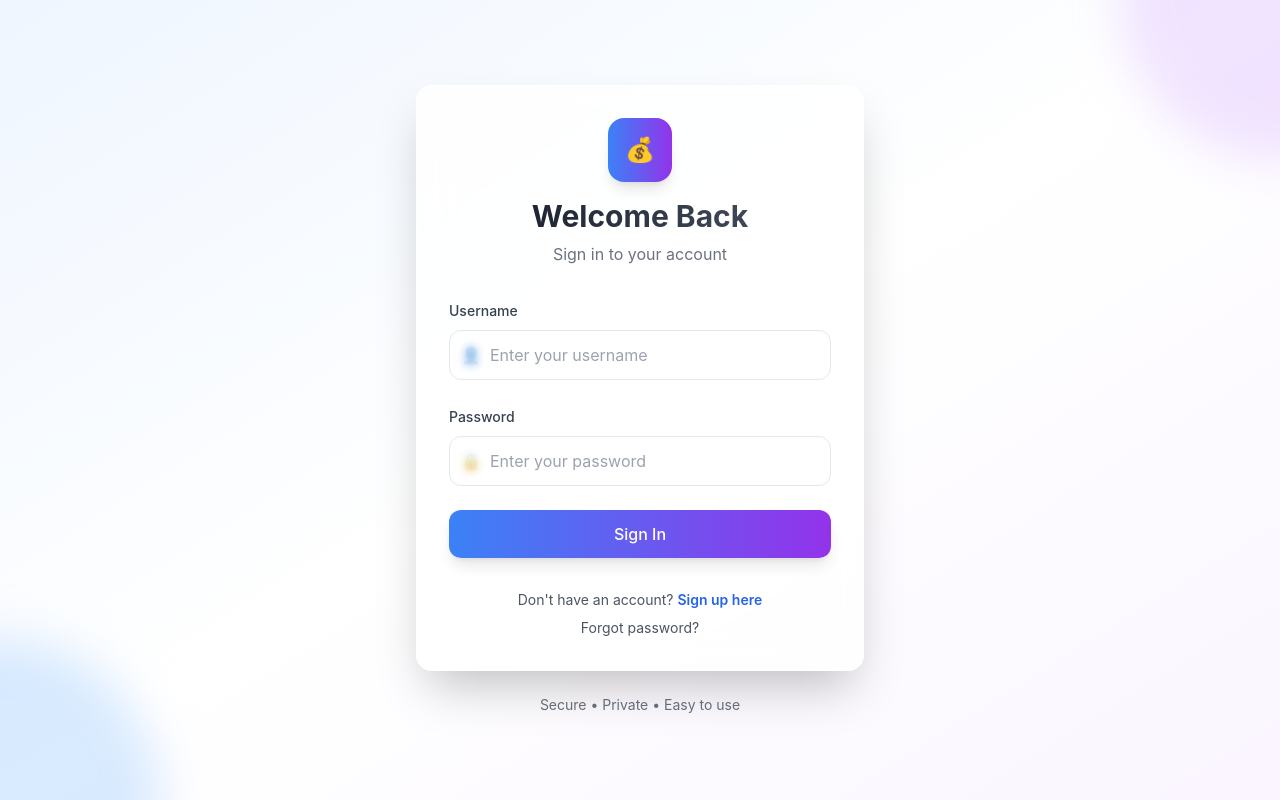
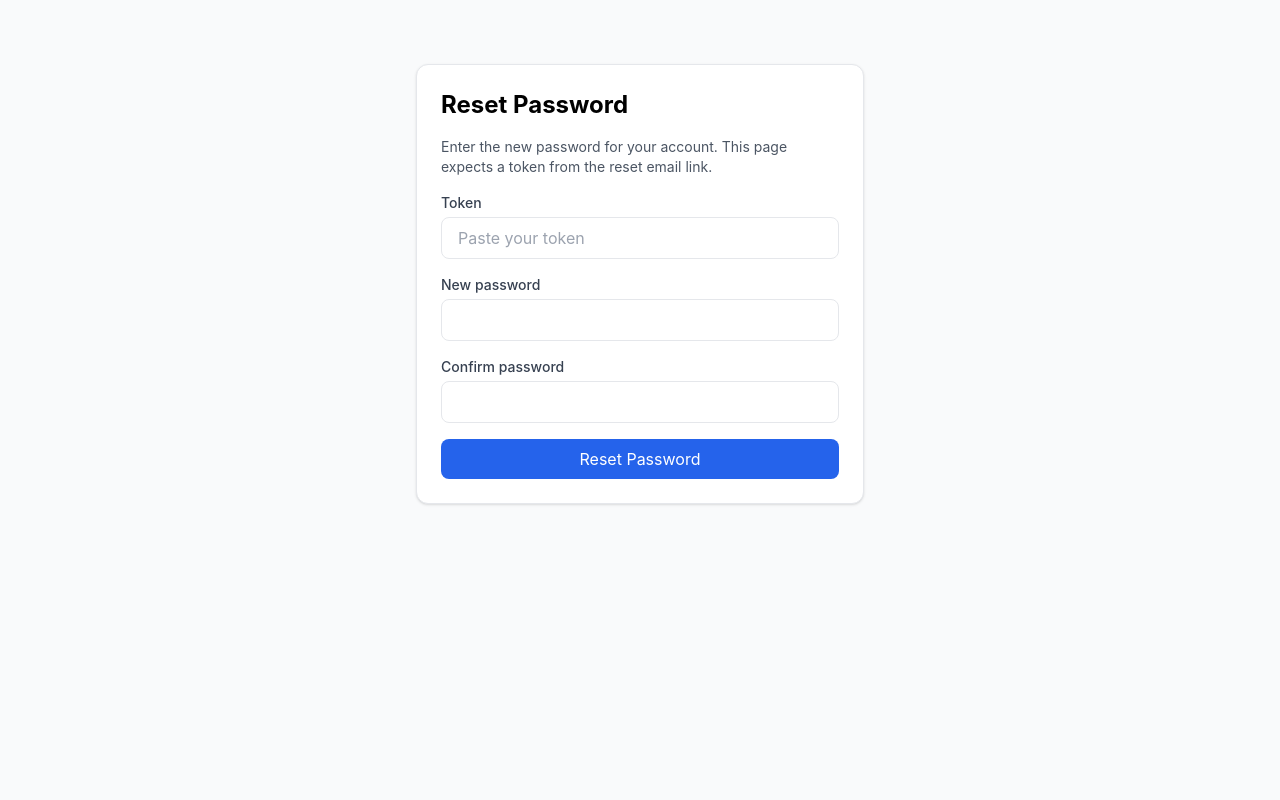
Before and after one commit to frongand1998/IncomeAndExpenses, a React (Create React App) app in the folder client/: page /reset-password in a window 1280 px wide. Built offline with nearby package versions, Linux system fonts and the light colour scheme.

Commit message:
feat: add reset password page with token validation and password update functionality

```diff
--- a/client/src/App.js
+++ b/client/src/App.js
@@ -9,14 +9,11 @@ import NotesPage from "./pages/NotesPage";
 import IncomeExpensesPage from "./pages/IncomeExpensesPage";
 import SettingsPage from "./pages/SettingsPage";
 import AuthPage from "./pages/AuthPage";
+import ResetPasswordPage from "./pages/ResetPasswordPage";
 
 function AppContent() {
   const [user, setUser] = useRecoilState(userState);
   const [isMobileMenuOpen, setIsMobileMenuOpen] = useState(false);
-
-  if (!user) {
-    return <AuthPage onAuth={setUser} />;
-  }
 
   const toggleMobileMenu = () => {
     setIsMobileMenuOpen(!isMobileMenuOpen);
@@ -29,6 +26,7 @@ function AppContent() {
   return (
     <Router>
       <div className="min-h-screen bg-gray-50">
+        {user && (
           <nav className="bg-white shadow-lg border-b sticky top-0 z-50">
             <div className="max-w-7xl mx-auto px-4 sm:px-6 lg:px-8">
               <div className="flex justify-between items-center h-16">
@@ -156,15 +154,24 @@ function AppContent() {
               </div>
             )}
           </nav>
+        )}
 
         <main className="max-w-7xl mx-auto py-4 px-4 sm:py-6 sm:px-6 lg:px-8">
+          {user ? (
             <Routes>
               <Route path="/todos" element={<TodoPage />} />
               <Route path="/notes" element={<NotesPage />} />
               <Route path="/income-expenses" element={<IncomeExpensesPage />} />
               <Route path="/settings" element={<SettingsPage />} />
+              <Route path="/reset-password" element={<ResetPasswordPage />} />
               <Route path="/" element={<TodoPage />} />
             </Routes>
+          ) : (
+            <Routes>
+              <Route path="/reset-password" element={<ResetPasswordPage />} />
+              <Route path="*" element={<AuthPage onAuth={setUser} />} />
+            </Routes>
+          )}
         </main>
       </div>
     </Router>
--- /dev/null
+++ b/client/src/pages/ResetPasswordPage.js
@@ -0,0 +1,97 @@
+import React, { useState, useEffect } from "react";
+
+export default function ResetPasswordPage() {
+  const API_BASE = process.env.REACT_APP_API_URL || "http://localhost:3000";
+  const [token, setToken] = useState("");
+  const [password, setPassword] = useState("");
+  const [confirm, setConfirm] = useState("");
+  const [status, setStatus] = useState("");
+  const [loading, setLoading] = useState(false);
+
+  useEffect(() => {
+    const params = new URLSearchParams(window.location.search);
+    const t = params.get("token");
+    if (t) setToken(t);
+  }, []);
+
+  const onSubmit = async (e) => {
+    e.preventDefault();
+    setStatus("");
+    if (!token) return setStatus("Missing token");
+    if (!password || password.length < 6)
+      return setStatus("Password must be at least 6 characters");
+    if (password !== confirm) return setStatus("Passwords do not match");
+    setLoading(true);
+    try {
+      const res = await fetch(`${API_BASE}/api/users/reset-password`, {
+        method: "POST",
+        headers: { "Content-Type": "application/json" },
+        body: JSON.stringify({ token, password }),
+      });
+      const data = await res.json();
+      if (!res.ok) throw new Error(data.error || "Failed to reset password");
+      setStatus("✅ Password reset successful. You can now sign in.");
+    } catch (err) {
+      setStatus(`❌ ${err.message}`);
+    } finally {
+      setLoading(false);
+    }
+  };
+
+  return (
+    <div className="max-w-md mx-auto bg-white rounded-xl shadow p-6 mt-10 border">
+      <h1 className="text-2xl font-bold mb-4">Reset Password</h1>
+      <p className="text-sm text-gray-600 mb-4">
+        Enter the new password for your account. This page expects a token from
+        the reset email link.
+      </p>
+      <form onSubmit={onSubmit} className="space-y-4">
+        <div>
+          <label className="block text-sm font-medium text-gray-700 mb-1">
+            Token
+          </label>
+          <input
+            type="text"
+            value={token}
+            onChange={(e) => setToken(e.target.value)}
+            className="w-full px-4 py-2 border rounded-lg"
+            placeholder="Paste your token"
+            required
+          />
+        </div>
+        <div>
+          <label className="block text-sm font-medium text-gray-700 mb-1">
+            New password
+          </label>
+          <input
+            type="password"
+            value={password}
+            onChange={(e) => setPassword(e.target.value)}
+            className="w-full px-4 py-2 border rounded-lg"
+            required
+          />
+        </div>
+        <div>
+          <label className="block text-sm font-medium text-gray-700 mb-1">
+            Confirm password
+          </label>
+          <input
+            type="password"
+            value={confirm}
+            onChange={(e) => setConfirm(e.target.value)}
+            className="w-full px-4 py-2 border rounded-lg"
+            required
+          />
+        </div>
+        <button
+          type="submit"
+          disabled={loading}
+          className="w-full bg-blue-600 text-white py-2 rounded-lg hover:bg-blue-700 disabled:opacity-50"
+        >
+          {loading ? "Resetting..." : "Reset Password"}
+        </button>
+      </form>
+      {status && <div className="mt-4 text-sm text-gray-800">{status}</div>}
+    </div>
+  );
+}
```
Lines whose indentation alone changed are shown as unchanged.
